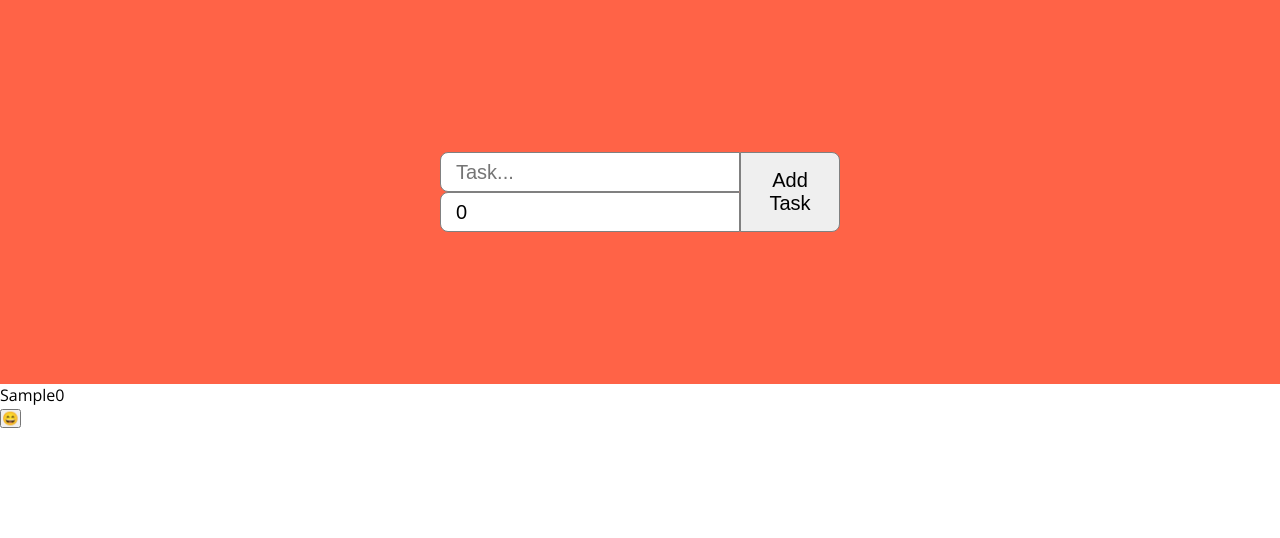
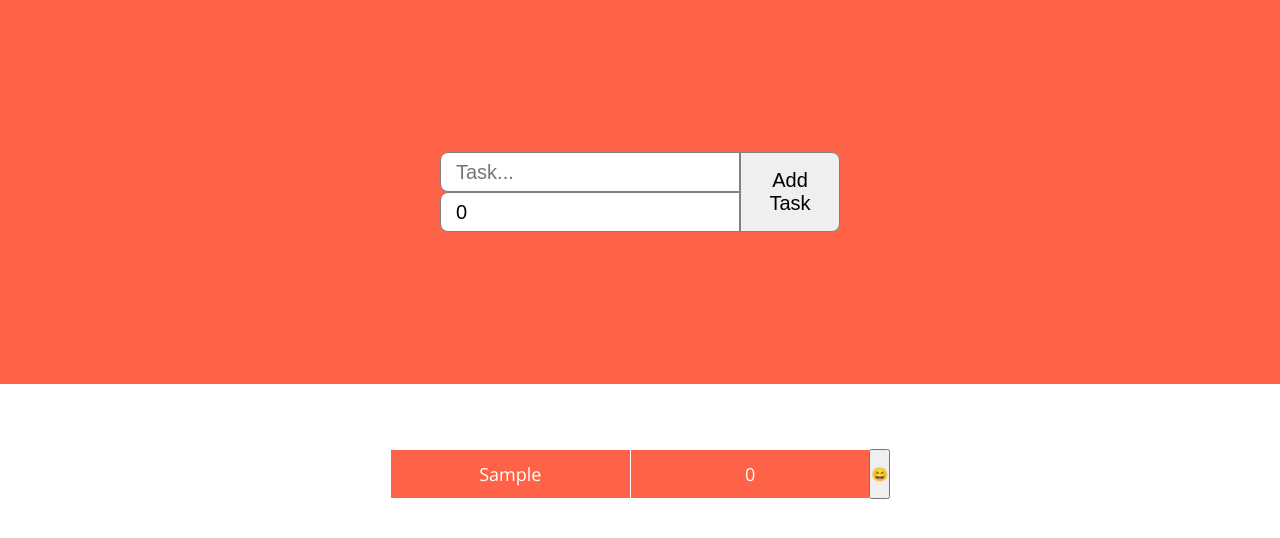
Before and after one commit to Lu-Smith/todo_list-react_typescript, a React (Create React App) app: page / in a window 1280 px wide. Both pictures are taken after typing "Sample" into the empty fields and a click on the button "Add Task". Shown: the top 538 px of the page. Built offline with nearby package versions, Linux system fonts and the light colour scheme.

Commit message:
Updated App.css

```diff
--- a/src/App.css
+++ b/src/App.css
@@ -51,9 +51,39 @@
   cursor: pointer;
  }
 
-
- .todoList {
+ .App .todoList {
   flex: 70%;
   width: 100%;
   display: flex;
+  align-items: center;
+  padding-top: 50px;
+  flex-direction: column;
  }
+
+ .App .task {
+  width: 500px;
+  height: 50px;
+  display: flex;
+  color: white;
+  margin: 15px;
+ }
+
+
+ .App .content {
+  flex: 80%;
+  height: 100%;
+  display: flex;
+  justify-content: center;
+  align-items: center;
+ }
+
+ .App .task .content span {
+  display: grid;
+  place-items: center;
+  border: 1px solid white;
+  width: 100%;
+  height: 100%;
+  font-size: 18px;
+  border-right: none;
+  background-color: tomato;
+ }
```
